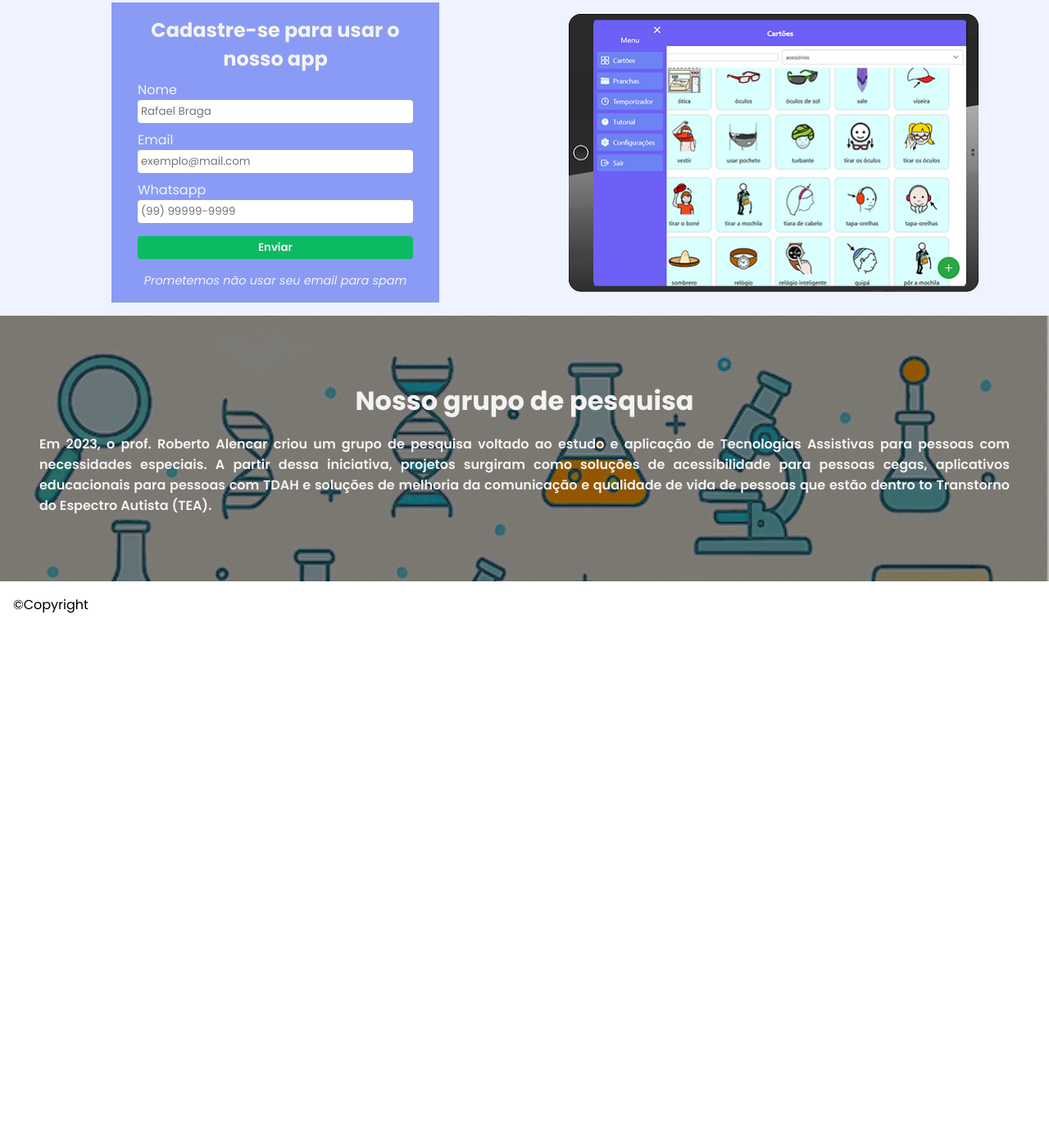
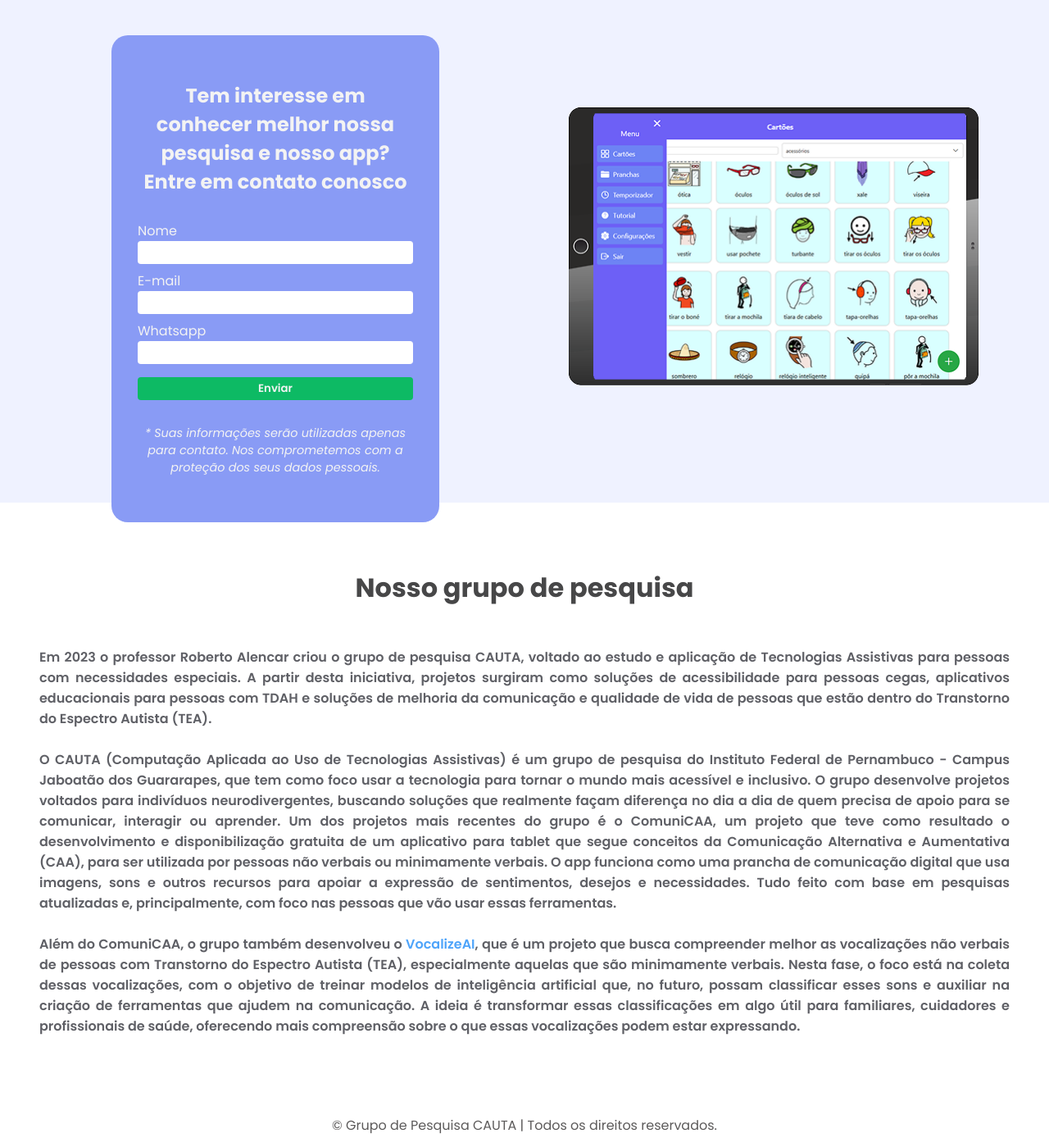
Before and after one commit to AlissonLimaG/comunicaa-landing-page, a plain HTML site: page index.html in a window 1280 px wide. Shown: the part 424-1812 px from the top of the page at 82% size. Before the commit the page ends 1190 px from the top, so only its background shows below. Drawn offline with Linux system fonts and the light colour scheme.

Commit message:
Ajustes no site

```diff
--- a/index.css
+++ b/index.css
@@ -143,6 +143,7 @@
         }
 
         p {
+            margin-top: 1rem;
             font-size: var(--font-size-text);
             color: var(--font-color-light);
             font-weight: 600;
@@ -176,6 +177,8 @@
     }
 
     .section__form_form-container{
+        margin-top: 80px;
+        border-radius: 20px;
         justify-self: center;
         background-color: var(--background-form);
         padding: 1rem 2rem;
@@ -246,7 +249,6 @@
 
 .section__about-cauta-info{
     padding: 5rem 3rem;
-    background-image: url(./assets/background2.png);
     background-size: cover;
     background-repeat: no-repeat;
 
@@ -260,7 +262,7 @@
 
         h1{
             font-size: var(--font-size-title);
-            color: var(--font-color-light);
+            color: #474748;
             font-weight: 700;
 
             @media (max-width:900px) {
@@ -273,10 +275,10 @@
         }
 
         p{
-            margin-top: 1rem;
+            margin-top: 3rem;
             text-align: center;
             font-size: var(--font-size-text);
-            color: var(--font-color-light);
+            color: #5f6066;
             font-weight: 600;
             text-align: justify;
 
@@ -288,6 +290,12 @@
                 text-align: justify;
             }
         }
+
+        a{
+            font-size: var(--font-size-text);
+            color: #4ea4fa;
+            text-decoration: none;
+        }
     }
 }
 
--- a/index.html
+++ b/index.html
@@ -35,9 +35,9 @@
         </div>
 
         <div class="section__hero_div-app">
-            <h1>Nosso Aplicativo</h1>
+            <h1>O ComuniCAA</h1>
             <p>
-                O objetivo do Comunicaa é promover inclusão e acessibilidade por meio de uma prancha digital
+                O objetivo do aplicativo ComuniCAA é promover inclusão e acessibilidade por meio de uma prancha digital
                 interativa, desenvolvida com base em estudos e práticas da comunicação alternativa para auxiliar
                 crianças autistas não verbais na interação com familiares, educadores, profissionais da saúde
                 e cuidadores em diferentes contextos do dia a dia.
@@ -51,29 +51,29 @@
 
         <div class="section__form_form-container">
 
-            <h2>Cadastre-se para usar o nosso app</h2>
+            <h2>Tem interesse em conhecer melhor nossa pesquisa e nosso app? Entre em contato conosco</h2>
 
-            <form action="">
+            <form action="" style="margin-top: 30px;">
                 <div>
                     <label for="nome">Nome</label> <br>
-                    <input type="text" placeholder="Rafael Braga" id="nome" required>
+                    <input type="text" id="nome" required>
                 </div>
 
                 <div>
-                    <label for="email">Email</label> <br>
-                    <input type="email" placeholder="exemplo@mail.com" id="email" required>
+                    <label for="email">E-mail</label> <br>
+                    <input type="email" id="email" required>
                 </div>
 
                 <div>
                     <label for="numero">Whatsapp</label> <br>
-                    <input type="text" inputmode="numeric" placeholder="(99) 99999-9999" id="numero" required>
+                    <input type="text" inputmode="numeric" id="numero" required>
                 </div>
 
             </form>
 
             <button>Enviar</button>
 
-            <span><i>Prometemos não usar seu email para spam</i></span>
+            <span style="margin-top: 30px;"><i>* Suas informações serão utilizadas apenas para contato. Nos comprometemos com a proteção dos seus dados pessoais.</i></span>
 
         </div>
 
@@ -90,18 +90,23 @@
                 Nosso grupo de pesquisa
             </h1>
             <p>
-                Em 2023, o prof. Roberto Alencar criou um grupo de pesquisa voltado ao estudo e aplicação de Tecnologias
-                Assistivas para pessoas com necessidades especiais. A partir dessa iniciativa, projetos surgiram como
-                soluções de acessibilidade para pessoas cegas, aplicativos educacionais para pessoas com TDAH e soluções
-                de melhoria da comunicação e qualidade de vida de pessoas que estão dentro to Transtorno do Espectro
-                Autista (TEA).
+                Em 2023 o professor Roberto Alencar criou o grupo de pesquisa CAUTA, voltado ao estudo e aplicação de Tecnologias Assistivas para pessoas com necessidades especiais.
+                A partir desta iniciativa, projetos surgiram como soluções de acessibilidade para pessoas cegas, aplicativos educacionais para pessoas com TDAH e soluções de melhoria da comunicação e qualidade de vida de pessoas que estão dentro do Transtorno do Espectro Autista (TEA).
+                <br/> <br/>
+                O CAUTA (Computação Aplicada ao Uso de Tecnologias Assistivas) é um grupo de pesquisa do Instituto Federal de Pernambuco - Campus Jaboatão dos Guararapes, que tem como foco usar a tecnologia para tornar o mundo mais acessível e inclusivo. O grupo desenvolve projetos voltados para indivíduos neurodivergentes, buscando soluções que realmente façam diferença no dia a dia de quem precisa de apoio para se comunicar, interagir ou aprender.
+                Um dos projetos mais recentes do grupo é o ComuniCAA, um projeto que teve como resultado o desenvolvimento e disponibilização gratuita de um aplicativo para tablet que segue conceitos da Comunicação Alternativa e Aumentativa (CAA), para ser utilizada por pessoas não verbais ou minimamente verbais.
+                O app funciona como uma prancha de comunicação digital que usa imagens, sons e outros recursos para apoiar a expressão de sentimentos, desejos e necessidades. Tudo feito com base em pesquisas atualizadas e, principalmente, com foco nas pessoas que vão usar essas ferramentas.
+                <br/> <br/>
+                Além do ComuniCAA, o grupo também desenvolveu o <a href="https://www.vocalizeai.app.br/" target="_blank">VocalizeAI</a>, que é um projeto que busca compreender melhor as vocalizações não verbais de pessoas com Transtorno do Espectro Autista (TEA), especialmente aquelas que são minimamente verbais. Nesta fase, o foco está na coleta dessas vocalizações, com o objetivo de treinar modelos de inteligência artificial que, no futuro, possam classificar esses sons e auxiliar na criação de ferramentas que ajudem na comunicação. A ideia é transformar essas classificações em algo útil para familiares, cuidadores e profissionais de saúde, oferecendo mais compreensão sobre o que essas vocalizações podem estar expressando.
             </p>
         </div>
     </section>
 
 
     <footer class="footer">
-        <span>&#169;Copyright</span>
+        <div style="text-align: center; color: #5c5a5a;">
+            <span>&#169; Grupo de Pesquisa CAUTA | Todos os direitos reservados. </span>
+        </div>
     </footer>
 
 </body>
```
